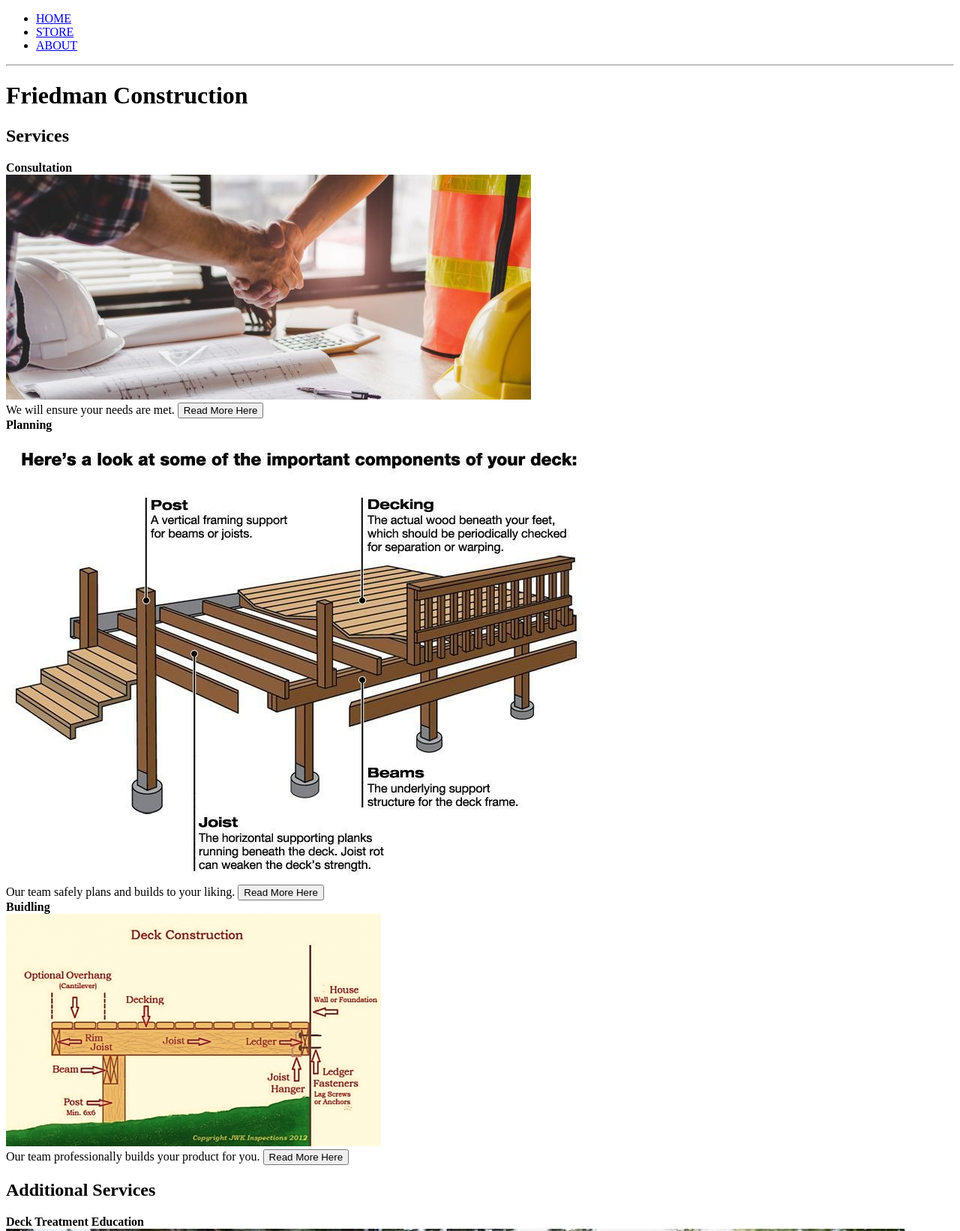
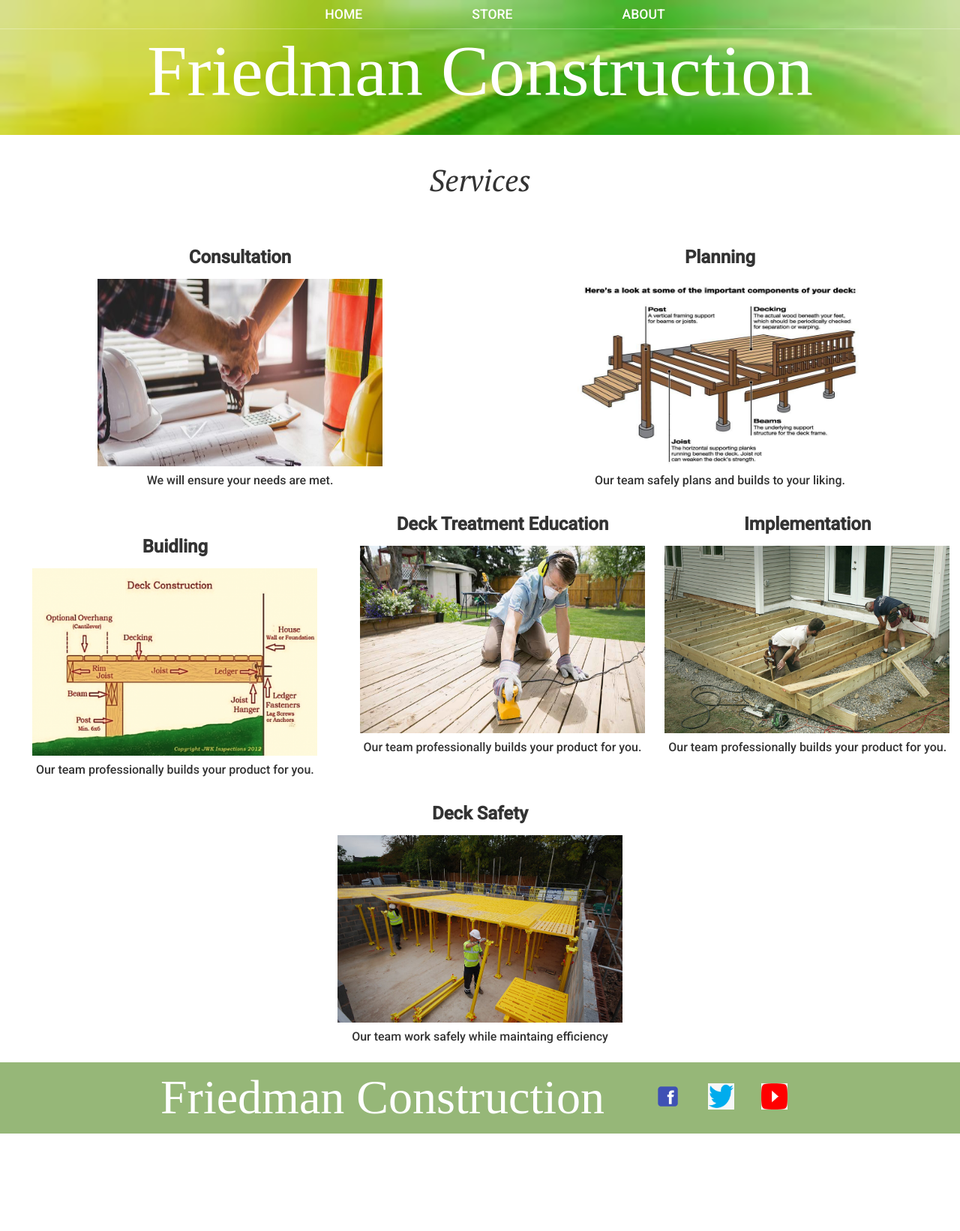
Before and after one commit to Pmorris1990/Friedman-Construction, a plain HTML site: page services.html in a window 1280 px wide. Shown: the top 1642 px of the page at 75% size. After the commit the page ends 1512 px from the top, so only its background shows below. Drawn offline with Linux system fonts and the light colour scheme.

Commit message:
More CSS styles implemented. Needs background.

```diff
--- a/services.html
+++ b/services.html
@@ -1,122 +1,84 @@
 <!DOCTYPE HTML>
 <html>
     <head>
-
-        <!--  Commenting this out for testing CSS on About page.
-      <link rel="stylesheet" href="styles.css">
-        -->
-
         <title>
             Friedman Construction | About </title>
             <meta name="description" content="This is the description">
+            <link rel="stylesheet" href="styles.css">
     </head>
     <body>
-        <header>
-            <nav>
+        <header class="main-header">
+            <nav class="main-nav nav">
                 <ul>
                     <li><a href="index.html">HOME</a></li>
                     <li><a href="services.html">STORE</a></li>
                     <li><a href="about.html">ABOUT</a></li>
                 </ul>
             </nav>
-            <hr>
             <div class="box"> </div>
-            <h1 class="blue">Friedman Construction</h1>
+            <h1 class="company-name company-name-large">Friedman Construction</h1>
         </header>
-        <section>
-            <h2> Services</h2>
-            <div>
-                <div>
-                    <strong> Consultation </strong>
-                </div>
-                <img src="Pictures/Consultation.jpg">
-                <div>
-                    <span> We will ensure your needs are met. </span>
-                    <button role="button"> Read More Here </button>
+        <section class="contain conent-section">
+            <h2 class="section-header"> Services</h2>
+            <div class="shop-items">
+
+                <div class="shop-item">
+                    <span class="shop-item-title"> Consultation </span>
+                    <img class="shop-item-image" src="Pictures/Consultation.jpg">
+                    <div class="shop-item-details">
+                        <span class="shop-item-price"> We will ensure your needs are met.
+                        </span>
                     </div>
                 </div>
-        </section>
 
-        <section>
-            <div>
-                <div>
-                    <strong> Planning </strong>
-                </div>
-                <img src="Pictures/Deck Planning.jpg">
-                <div>
-                    <span> Our team safely plans and builds to your liking. </span>
-                    <button role="button"> Read More Here </button>
+                <div class="shop-item">
+                    <span class="shop-item-title"> Planning </span>
+                    <img class="shop-item-image" src="Pictures/Deck Planning.jpg">
+                    <div class="shop-item-details">
+                        <span class="shop-item-price"> Our team safely plans and builds to your liking. </span>
+
                     </div>
                 </div>
-        </section>
 
-        <section>
-            <div>
-                <div>
-                    <strong> Buidling </strong>
-                </div>
-                <img src="Pictures/Deck Construction.png">
-                <div>
-                    <span> Our team professionally builds your product for you. </span>
-                    <button role="button"> Read More Here </button>
+                <div class="shop-item">
+                    <span class="shop-item-title"> Buidling </span>
+                    <img class="shop-item-image" src="Pictures/Deck Construction.png">
+                    <div class="shop-item-details">
+                        <span class="shop-item-price"> Our team professionally builds your product for you. </span>
+
                     </div>
                 </div>
-        </section>
+                <div>
+                    <span class="shop-item-title"> Deck Treatment Education </span>
+                    <img class="shop-item-image" src="Pictures/Deck Education.jpg">
+                    <div class="shop-item-details">
+                        <span class="shop-item-price"> Our team professionally builds your product for you. </span>
 
-        <section>
-            <h2> Additional Services </h2>
-            <div>
-                <div>
-                    <strong> Deck Treatment Education </strong>
-                </div>
-                <img src="Pictures/Deck Education.jpg">
-                <div>
-                    <span> Our team professionally builds your product for you. </span>
-                    <button role="button"> Read More Here </button>
                     </div>
                 </div>
-        </section>
+                <div>
+                    <span class="shop-item-title"> Implementation </span>
+                    <img class="shop-item-image" src="Pictures/Implementation.jpg">
+                    <div class="shop-item-details">
+                        <span class="shop-item-price"> Our team professionally builds your product for you. </span>
 
-        <section>
-            <h2> CART </h2>
-            <div>
-                <strong> ITEM </strong>
-                &lt; &gt;
-                <strong> SERVICE </strong>
-                &lt; &gt;
-                <strong> QUANTITY </strong>
-                &lt; &gt;
+                    </div>
                 </div>
                 <div>
-                <img src="Pictures/Consultation.jpg " width="100" height="100">
-                <span> Consultation </span>
-                &lt; &gt;
-                <span>$29.99</span>
-                &lt; &gt;
-                <input type="number" value="1">
-                <button role="button"> REMOVE </button>
+                    <span class="shop-item-title"> Deck Safety </span>
+                    <img class="shop-item-image" src="Pictures/Deck Safety.jpg">
+                    <div class="shop-item-details">
+                        <span class="shop-item-price"> Our team work safely while maintaing efficiency  </span>
+
                     </div>
-            <div>
-                <img src="Pictures/Deck Education.jpg " width="100" height="100">
-                <span> Deck Education </span>
-                &lt; &gt;
-                <span>$12.99</span>
-                &lt; &gt;
-                <input type="number" value="1">
-                <button role="button"> REMOVE </button>
                 </div>
-            <hr>
-            <div>
-                <strong> Total </strong>
-                <span> $42.98 </span>
             </div>
-            <div>
-                <button role="button"> PURCHASE </button>
-            </div>
+
         </section>
-        <footer>
-            <h3>Friedman Construction</h3>
-            <ul>
+        <footer class="main-footer">
+            <div class="container main-footer-container">
+            <h3 class="company-name">Friedman Construction</h3>
+            <ul class="nav footer-nav">
                 <li>
                 <a href="https://www.facebook.com/C.Binkley" target="_blank">
                     <img src="Pictures/Facebook logo.png" style="width: 35px;height: 35px;">
@@ -133,6 +95,7 @@
                     </a>
                 </li>
             </ul>
+            </div>
         </footer>
     </body>
 </html>
--- a/styles.css
+++ b/styles.css
@@ -66,6 +66,7 @@ html, body {
     font-weight: normal;
     color: white;
 }
+
 /* Main company logo size */
 .company-name-large {
     font-size: 6em;
@@ -86,6 +87,7 @@ max-width: 900px;
 margin: 0 auto;
 padding: 0 1.5em;
 }
+
 
 .section-header {
     font-family: "PT Serif";
@@ -112,15 +114,13 @@ padding: 0 1.5em;
     background-color: #50881f99;
     color: white;
     padding: .25em 0;
-
+    margin-top: 20px;
 
 }
 
 .main-footer-container {
     display: flex;
     align-items: center;
-
-
 }
 
 .main-footer-container ul {
@@ -149,3 +149,43 @@ padding: 0 1.5em;
     padding-bottom: 1em;
     margin-bottom: 1em;
 }
+
+.shop-item {
+    margin: 30px;
+}
+
+.shop-item-title {
+    display: block;
+    width: 100%;
+    text-align: center;
+    font-weight: bold;
+    font-size: 1.5em;
+    color: #333;
+    margin-bottom: 15px;
+
+}
+
+.shop-item-image {
+    height: 250px;
+    width: 380px
+
+}
+
+.shop-item-details {
+    display: flex;
+    align-items: center;
+    padding: 5px;
+}
+
+.shop-item-price {
+    flex-grow: 1;
+    color: #333;
+    text-align: center;
+}
+
+.shop-items {
+    display: flex;
+    flex-wrap: wrap;
+    justify-content: space-around;
+
+}
```
Also changed, not shown: about.html (+5 -3 lines). Lines whose indentation alone changed are shown as unchanged.
